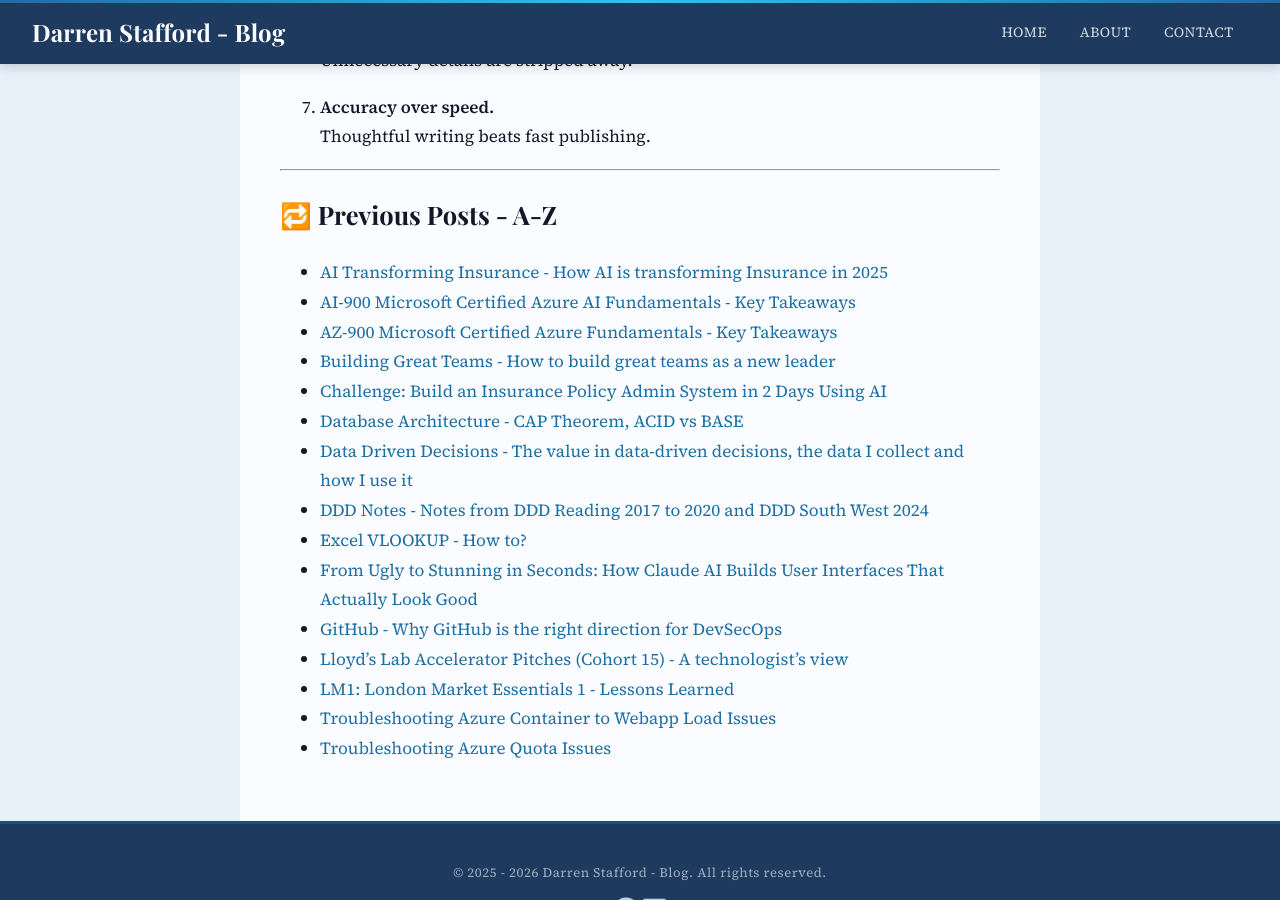
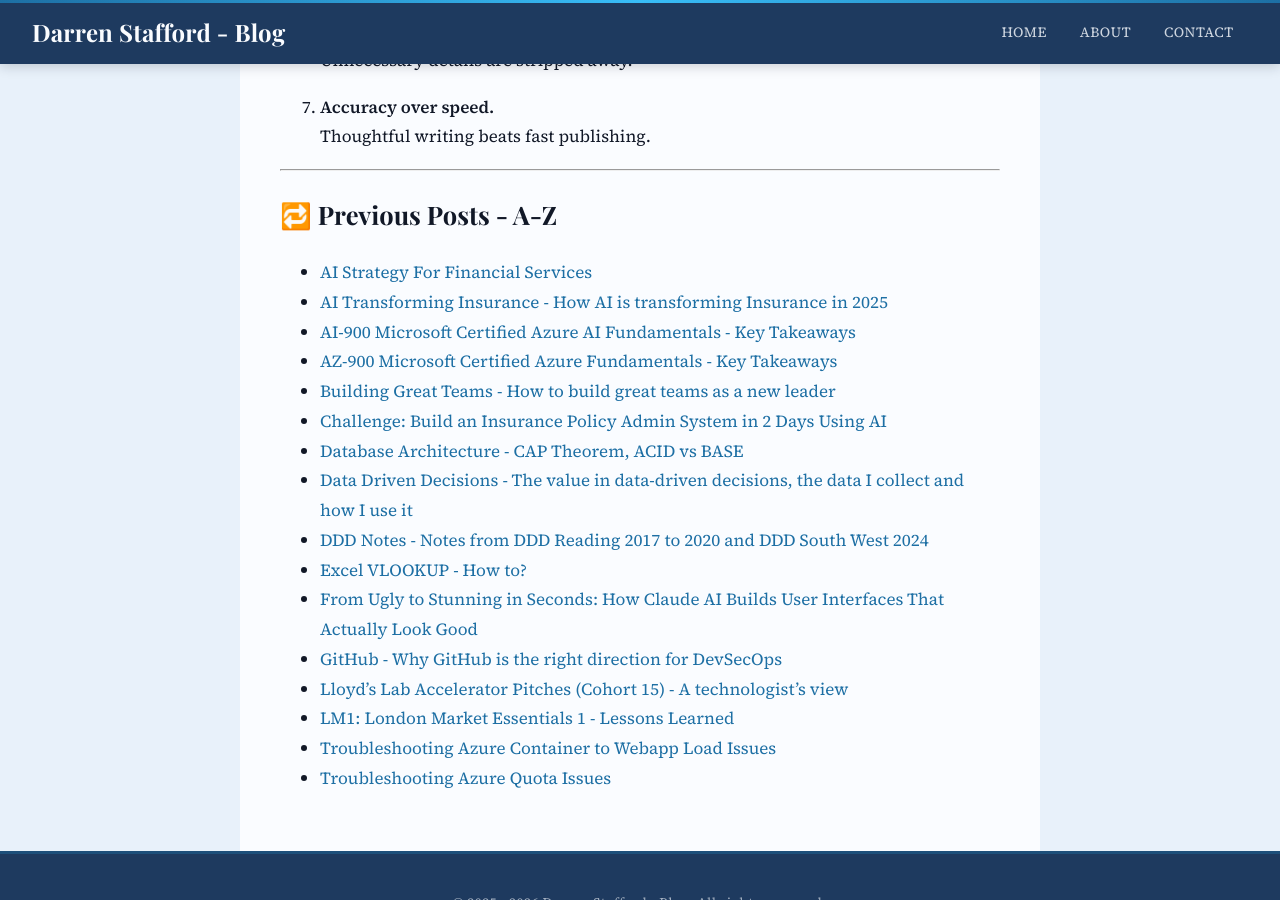
Before and after one commit to dazstaffs/blog, a Jekyll site: the page built from index.md, in a window 1280 px wide and 900 px high, scrolled down 1135 px. Built offline with Jekyll 4.4.1, drawn with Linux system fonts in a browser that asks for light colours; some web fonts are replaced.

Commit message:
Added FS AI strategy to main a to z page

```diff
--- a/index.md
+++ b/index.md
@@ -48,6 +48,7 @@ I would like to outline my personal code of conduct for my blog:
 
 ## 🔁 Previous Posts - A-Z
 
+- [AI Strategy For Financial Services](_posts/2026-11-04-AIStrategyForFinancialServices.md)
 - [AI Transforming Insurance - How AI is transforming Insurance in 2025](_posts/2025-12-31-InsuranceAndAI.md)
 - [AI-900 Microsoft Certified Azure AI Fundamentals - Key Takeaways](_posts/2026-02-20-AI900.md)
 - [AZ-900 Microsoft Certified Azure Fundamentals - Key Takeaways](_posts/2025-07-25-AZ900.md)
```
